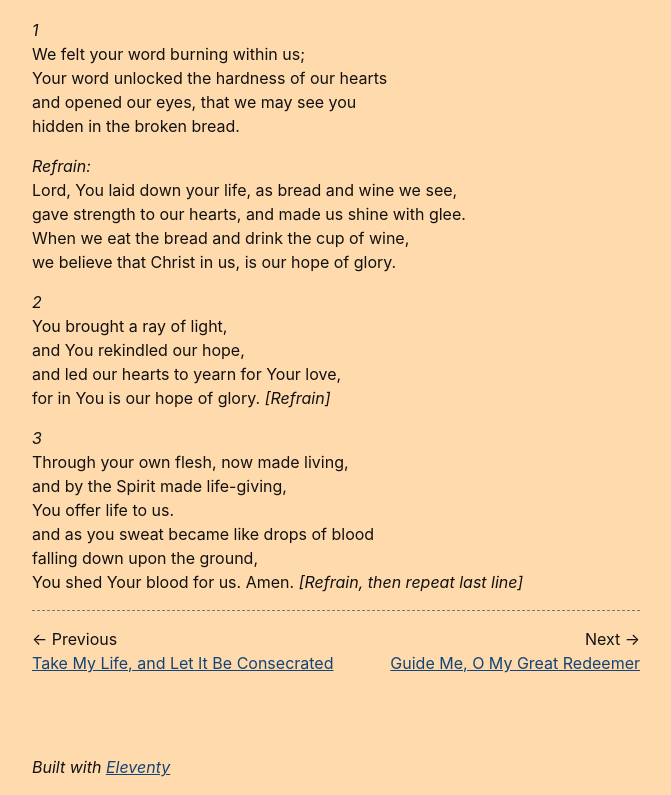
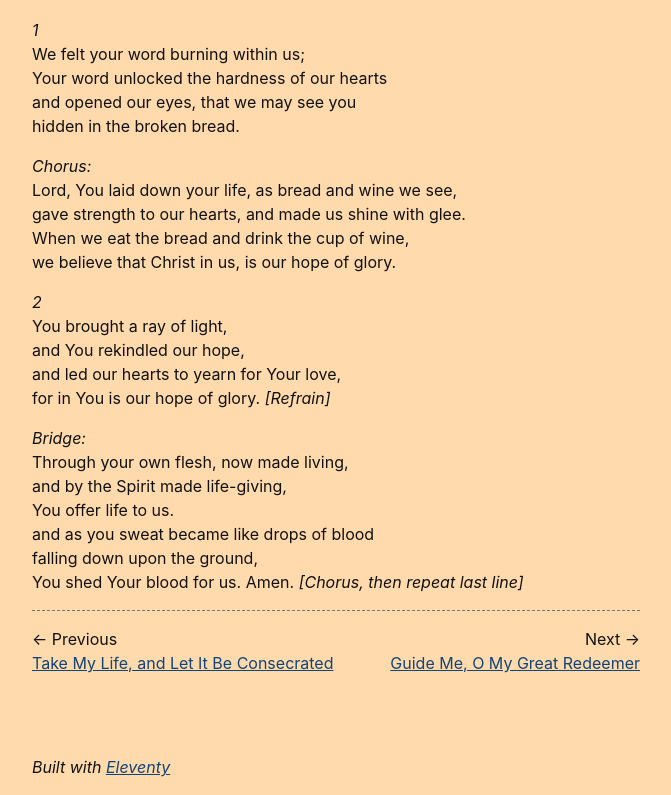
Before and after one commit to choralakari/choralakari-archive-11ty, an Eleventy site: page content/blog/christ_in_us_our_hope_of_glory_librando/christ_in_us_our_hope_of_glory_librando.md in a window 1280 px wide. Shown: the part 1155-1950 px from the top of the page, without its empty margins (304-975 px from the left). Built offline with nearby package versions, Linux system fonts and the light colour scheme; Eleventy itself is replaced by a stand-in of ours; files that its build step writes are made by us from their sources; what @zachleat/heading-anchors, zod-validation-error would draw is missing.

Commit message:
Update markdown file

```diff
--- a/content/blog/christ_in_us_our_hope_of_glory_librando/christ_in_us_our_hope_of_glory_librando.md
+++ b/content/blog/christ_in_us_our_hope_of_glory_librando/christ_in_us_our_hope_of_glory_librando.md
@@ -57,7 +57,7 @@ Your word unlocked the hardness of our hearts
 and opened our eyes, that we may see you
 hidden in the broken bread.
 
-*Refrain:*
+*Chorus:*
 Lord, You laid down your life, as bread and wine we see,
 gave strength to our hearts, and made us shine with glee.
 When we eat the bread and drink the cup of wine,
@@ -69,10 +69,10 @@ and You rekindled our hope,
 and led our hearts to yearn for Your love,
 for in You is our hope of glory. *[Refrain]*
 
-*3*
+*Bridge:*
 Through your own flesh, now made living,
 and by the Spirit made life-giving,
 You offer life to us.
 and as you sweat became like drops of blood
 falling down upon the ground,
-You shed Your blood for us. Amen. *[Refrain, then repeat last line]*
+You shed Your blood for us. Amen. *[Chorus, then repeat last line]*
```
